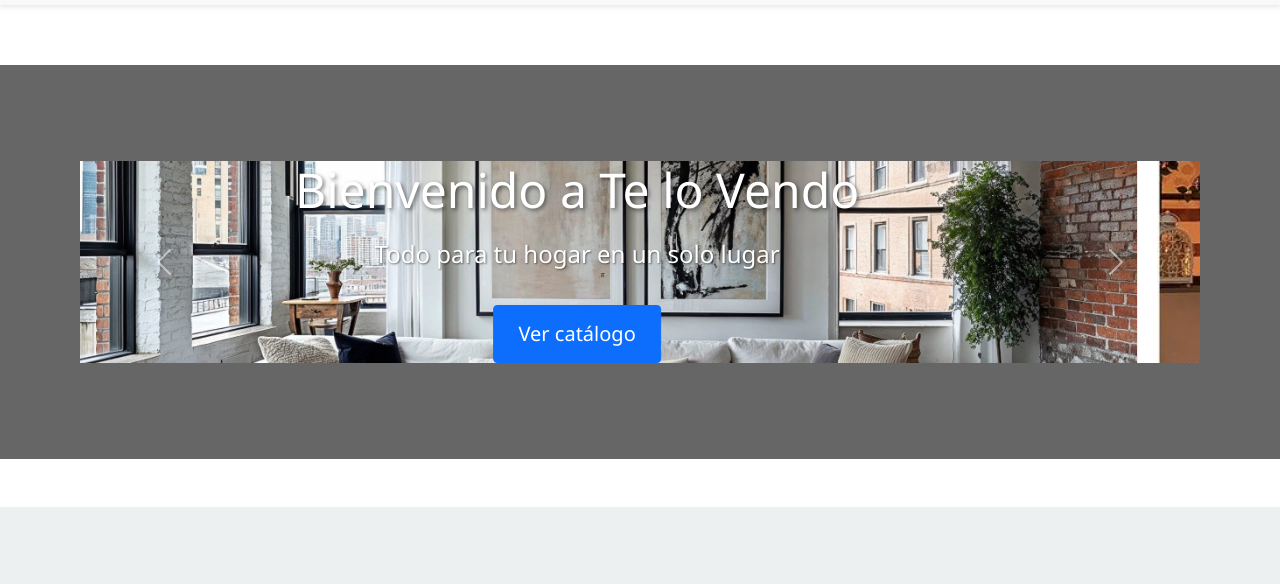
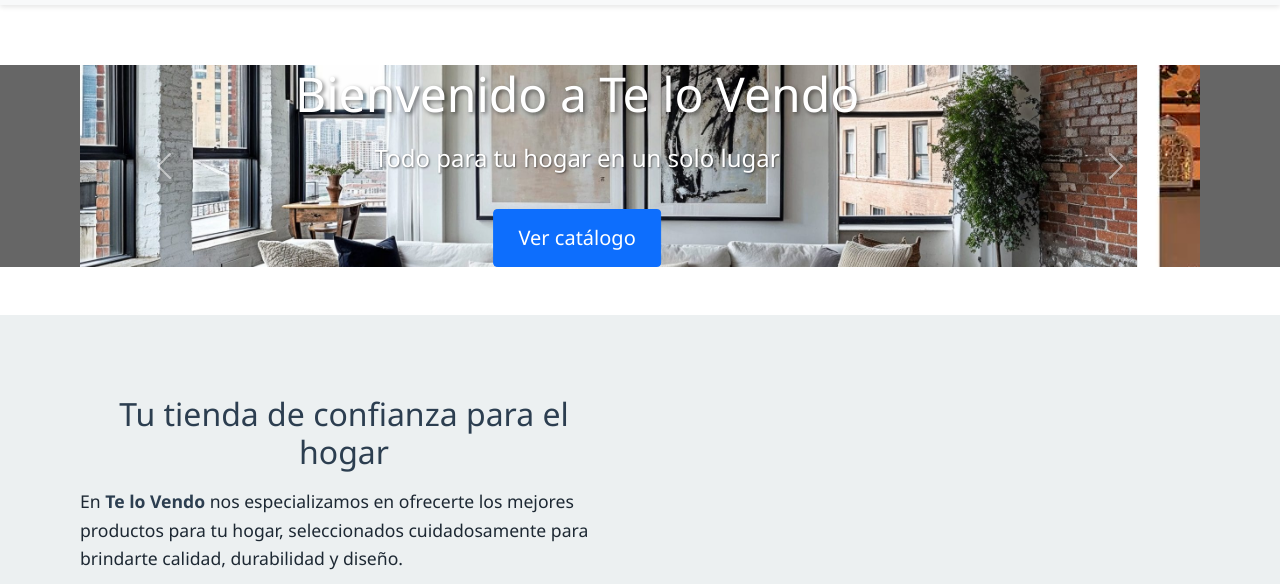
Before and after one commit to GRomanD3v/TeLoVendo-Carrito-M4AE1-ABPRO1, a plain HTML site: page index.html in a window 1280 px wide. Shown: the part 55-639 px from the top of the page. Drawn offline with nearby package versions, Linux system fonts and the light colour scheme.

```diff
--- a/assets/css/main.css
+++ b/assets/css/main.css
@@ -241,7 +241,6 @@ html, body {
   background: linear-gradient(rgba(0, 0, 0, 0.6), rgba(0, 0, 0, 0.6)), url("../img/hero-bg.jpg") center/cover no-repeat;
   color: var(--white);
   text-align: center;
-  padding: 6rem 0;
   margin-bottom: 3rem;
 }
 .hero__title {
```
